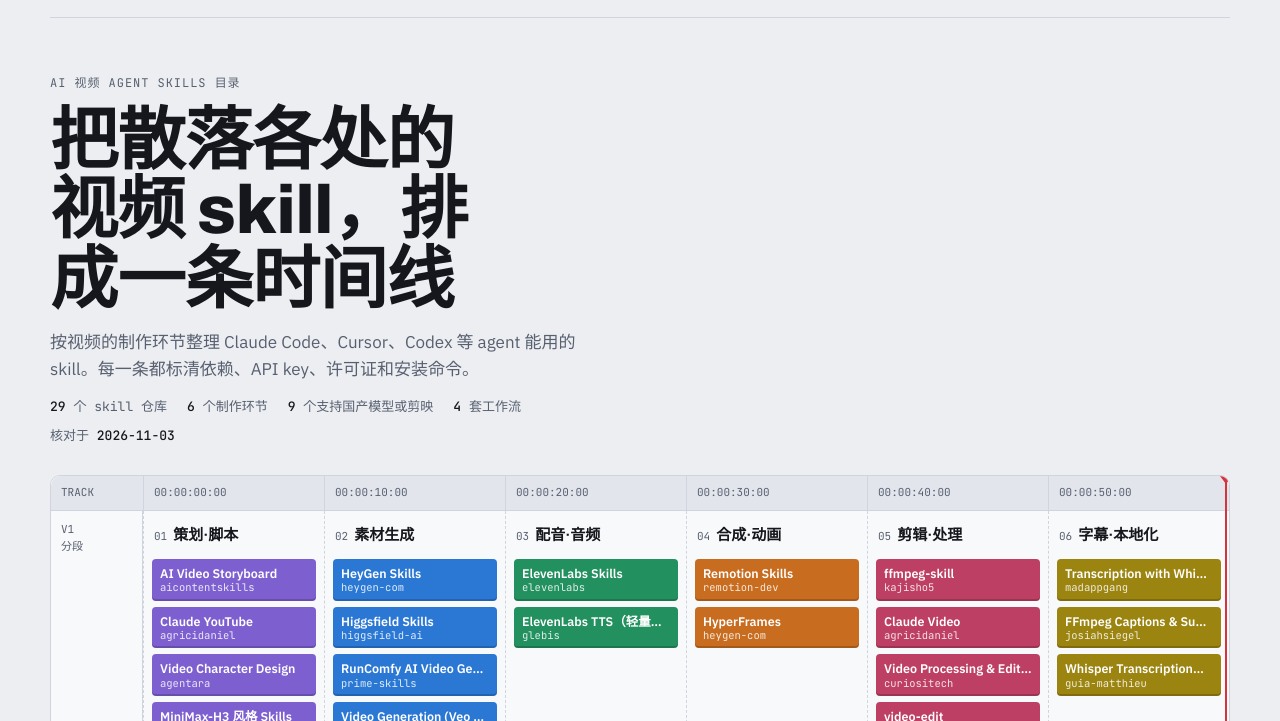
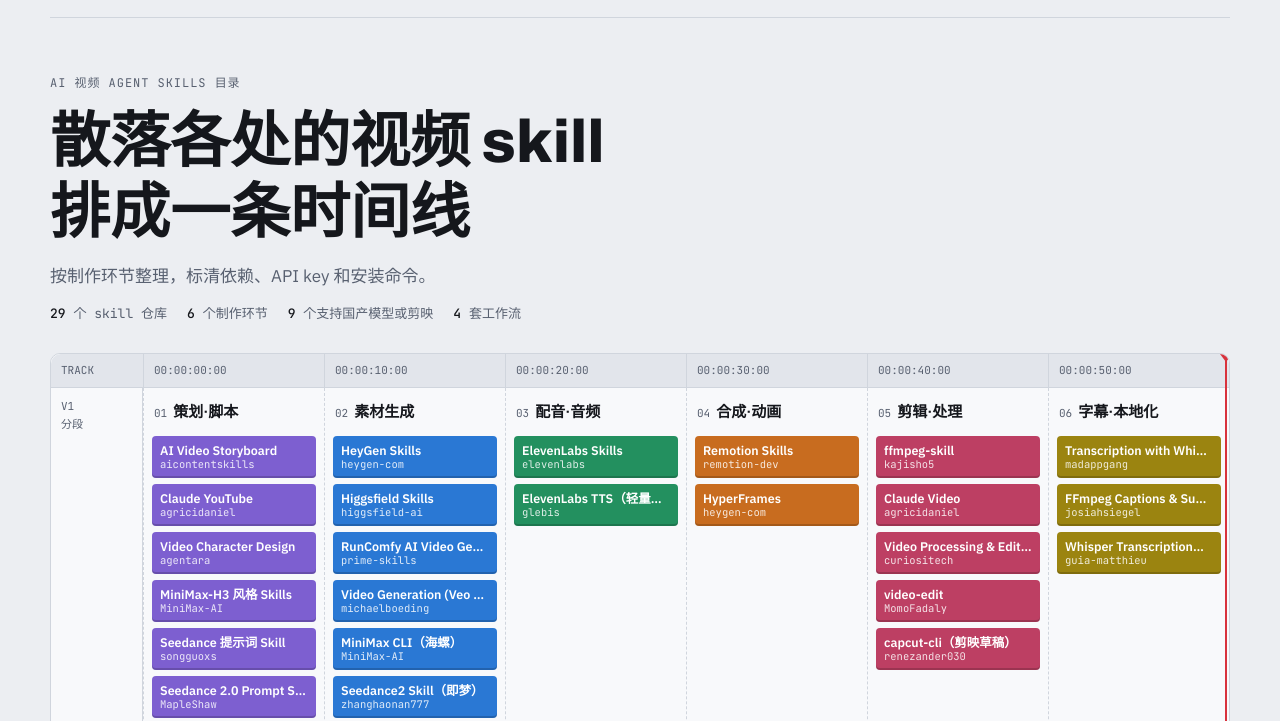
Before and after one commit to ndze5588-afk/video-skill-hub, a plain HTML site: page index.html in a window 1280 px wide. Shown: the part 60-781 px from the top of the page. Drawn offline with Linux system fonts and the light colour scheme.

Commit message:
Tighten the hero headline
Split the headline into two short lines, shorten the intro sentence,
keep the brand name on one line and drop the duplicate check date.

Co-Authored-By: Claude Opus 5.5 <noreply@anthropic.com>

```diff
--- a/app.js
+++ b/app.js
@@ -27,7 +27,6 @@
     `<span><b>${linear.length}</b> 个制作环节</span>`,
     `<span><b>${skills.filter((s) => s.cn).length}</b> 个支持国产模型或剪映</span>`,
     `<span><b>${workflows.length}</b> 套工作流</span>`,
-    `<span>核对于 <b>${esc(data.checkedAt)}</b></span>`,
   ].join("");
   $("#checked").textContent = data.checkedAt;
   $("#install-checked").textContent = data.installCheckedAt || data.checkedAt;
--- a/index.html
+++ b/index.html
@@ -63,7 +63,7 @@ code, .mono { font-family: var(--font-mono); }
 
 /* Header */
 .top { display: flex; align-items: center; justify-content: space-between; gap: 16px; padding-block: 20px; border-bottom: 1px solid var(--line); }
-.brand { display: flex; align-items: center; gap: 10px; font-family: var(--font-display); font-stretch: 78%; font-weight: 700; font-size: 18px; }
+.brand { display: flex; align-items: center; gap: 10px; white-space: nowrap; font-family: var(--font-display); font-stretch: 78%; font-weight: 700; font-size: 18px; }
 .brand-mark { width: 22px; height: 16px; border-radius: 3px; background: linear-gradient(90deg, var(--t-plan) 0 20%, var(--t-generate) 20% 40%, var(--t-voice) 40% 60%, var(--t-compose) 60% 80%, var(--t-edit) 80%); }
 .top nav { display: flex; gap: 18px; font-size: 14px; color: var(--muted); flex-wrap: wrap; }
 .top nav a { text-decoration: none; }
@@ -74,7 +74,7 @@ code, .mono { font-family: var(--font-mono); }
 /* Single-column grids: keep wide children (the timeline) from stretching the column past the screen. */
 .hero, #bin, #flows, .flows, .flow { grid-template-columns: minmax(0, 1fr); }
 .hero-text { display: grid; gap: 14px; max-width: 64ch; }
-.hero h1 { font-size: clamp(38px, 6vw, 68px); font-weight: 800; line-height: 1.02; }
+.hero h1 { font-size: clamp(32px, 5.4vw, 60px); font-weight: 800; line-height: 1.18; letter-spacing: 0; }
 .hero p { margin: 0; font-size: 17px; color: var(--muted); }
 .stats { display: flex; flex-wrap: wrap; gap: 8px 20px; font-family: var(--font-mono); font-size: 13px; color: var(--muted); font-variant-numeric: tabular-nums; }
 .stats b { color: var(--ink); font-weight: 500; }
@@ -215,8 +215,8 @@ footer p { margin: 0; max-width: 80ch; }
   <section class="hero" aria-labelledby="hero-title">
     <div class="hero-text">
       <span class="eyebrow">AI 视频 Agent Skills 目录</span>
-      <h1 id="hero-title">把散落各处的视频 skill，排成一条时间线</h1>
-      <p>按视频的制作环节整理 Claude Code、Cursor、Codex 等 agent 能用的 skill。每一条都标清依赖、API key、许可证和安装命令。</p>
+      <h1 id="hero-title">散落各处的视频 skill<br>排成一条时间线</h1>
+      <p>按制作环节整理，标清依赖、API key 和安装命令。</p>
       <div class="stats" id="stats"></div>
     </div>
     <div>
```
